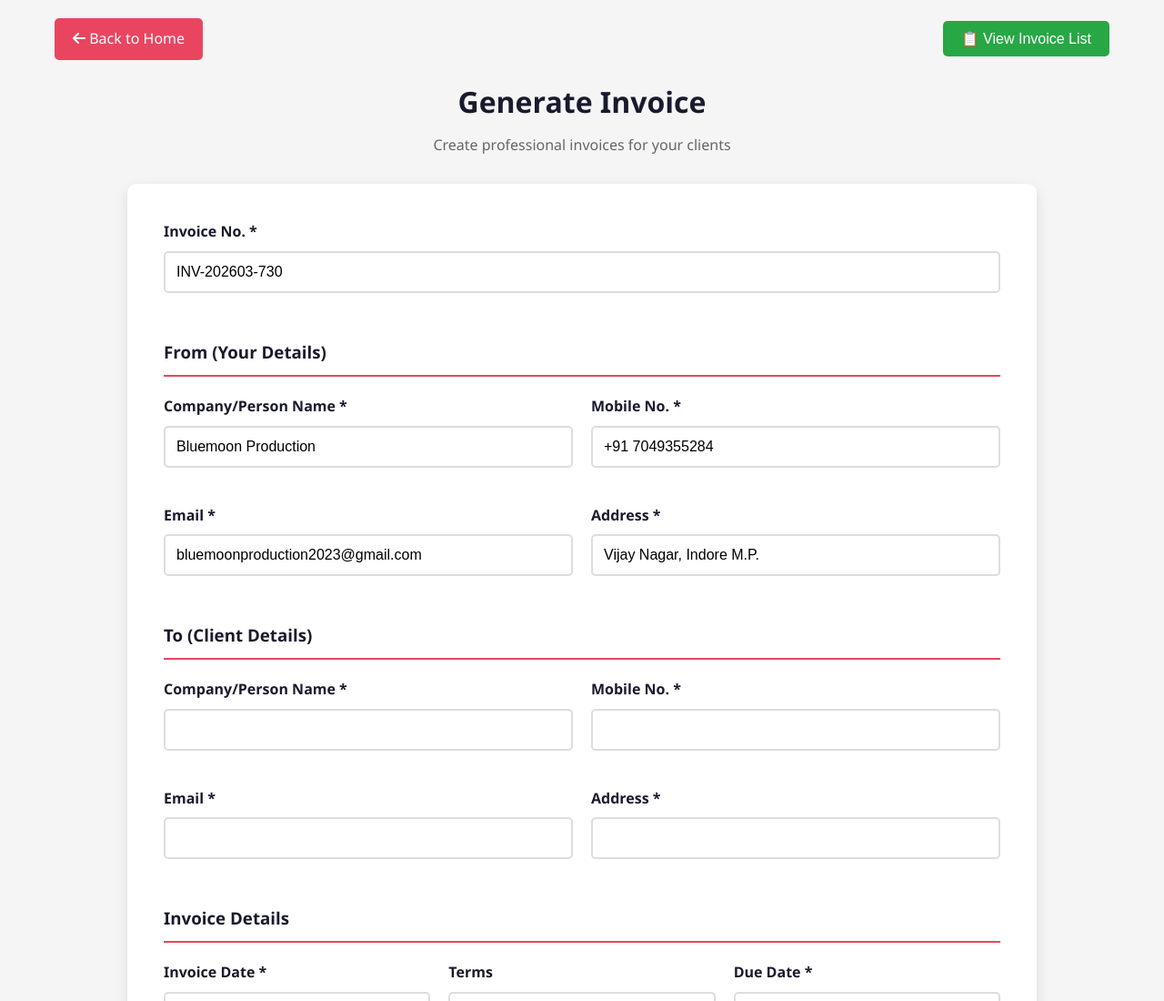
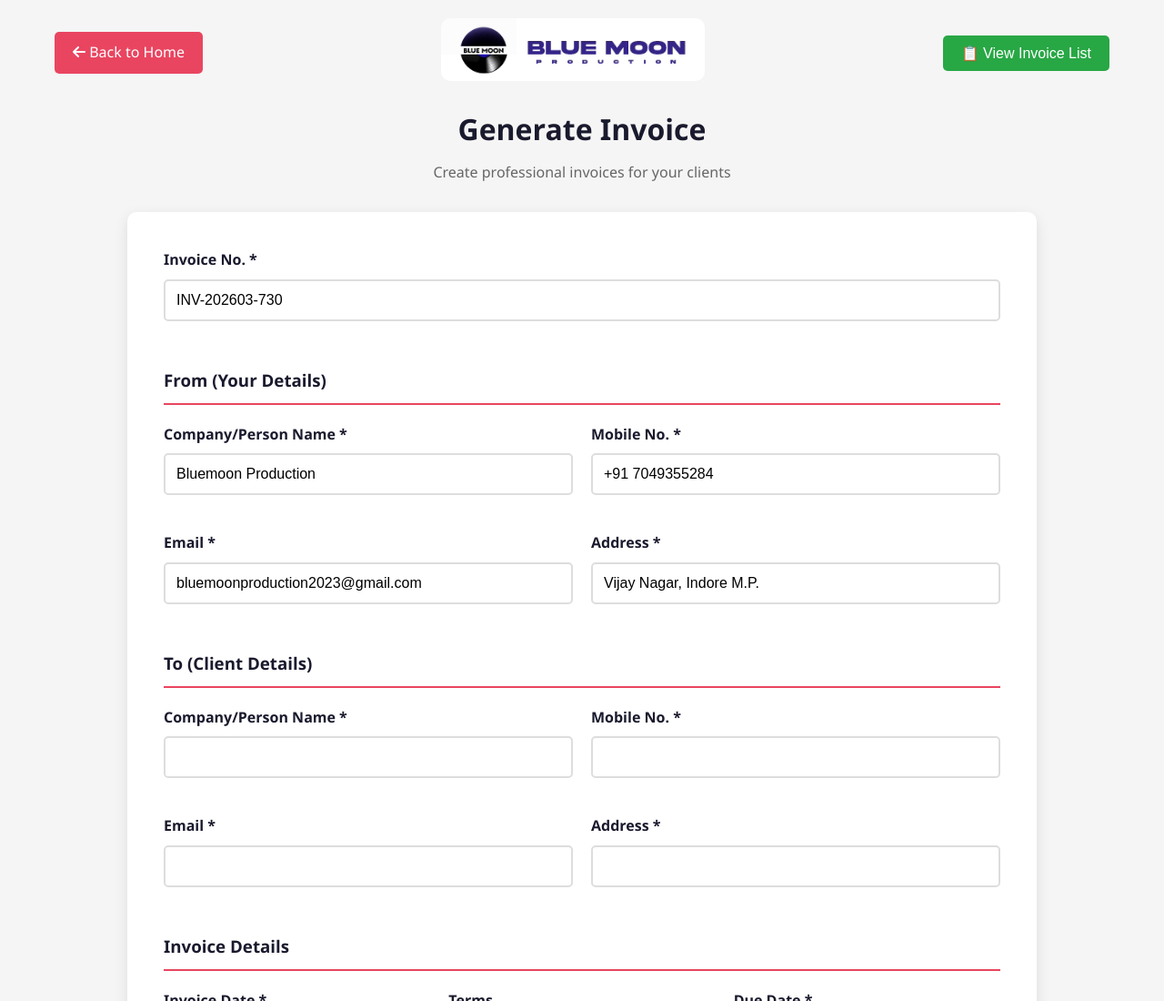
Before and after one commit to Pawanshukla043/bmJsInvoice, a plain HTML site: page invoice.html in a window 1280 px wide. Shown: the top 1100 px of the page at 91% size. Drawn offline with Linux system fonts and the light colour scheme.

Commit message:
Changed the Logo
Changed the Logo

```diff
--- a/css/invoice.css
+++ b/css/invoice.css
@@ -2,6 +2,11 @@
     padding: 80px 0;
     background: var(--bg-light);
     min-height: 100vh;
+}
+
+.invoice-logo{
+    width: 290px;
+    border-radius: 10px;
 }
 
 .invoice-form {
--- a/invoice.html
+++ b/invoice.html
@@ -28,6 +28,10 @@
     <div class="container">
         <div class="top-nav-bar">
             <a href="index.html" class="back-btn"><i class="fas fa-arrow-left"></i> Back to Home</a>
+            <div class="nav-logo">
+                <img class="invoice-logo" src="images/bluemoon_production.gif" alt="Bluemoon Production" onerror="this.style.display='none'">
+                <!-- <span>Bluemoon Production</span> -->
+            </div>
             <button class="view-invoices-btn" id="viewInvoicesBtn">📋 View Invoice List</button>
         </div>
 
```
Also changed, not shown: index.html (+2 -0 lines), images/bluemoon_production.gif (added).
